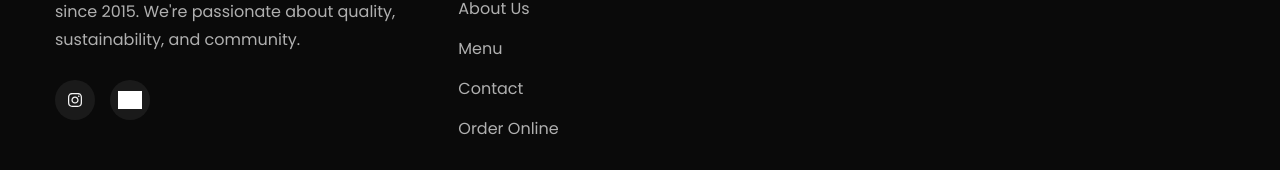
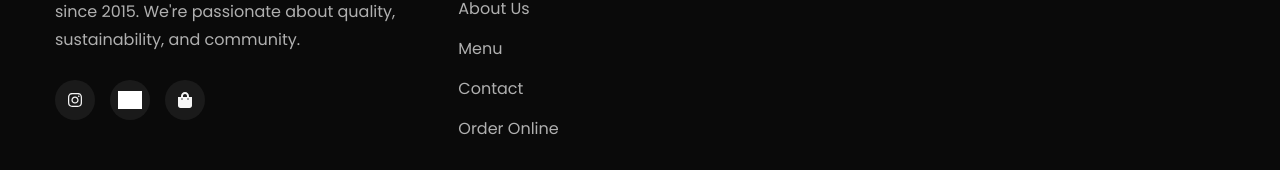
Before and after one commit to mriya23/kapur-coffee, a React (Create React App) app: page / in a window 1280 px wide. Shown: the part 3989-4159 px from the top of the page. Built offline with nearby package versions, Linux system fonts and the light colour scheme; grey boxes are pictures that could not be loaded.

Commit message:
update grabfood

```diff
--- a/src/components/Footer/Footer.css
+++ b/src/components/Footer/Footer.css
@@ -62,7 +62,6 @@
   transform: translateY(-3px);
 }
 
-/* Tokopedia Logo Styling */
 .tokopedia-logo {
   width: 24px;
   height: 24px;
@@ -73,6 +72,18 @@
 
 .social-icons a:hover .tokopedia-logo {
   filter: brightness(0) invert(0.8) sepia(1) saturate(5) hue-rotate(0deg);
+}
+
+.grabfood-logo {
+  width: 22px;
+  height: 22px;
+  object-fit: contain;
+  filter: brightness(0) invert(1);
+  transition: all 0.3s ease;
+}
+
+.grabfood-icon:hover .grabfood-logo {
+  filter: brightness(0) invert(0.8) sepia(1) saturate(5) hue-rotate(60deg);
 }
 
 .footer-links h3 {
--- a/src/components/Footer/Footer.js
+++ b/src/components/Footer/Footer.js
@@ -1,5 +1,5 @@
 import React from 'react';
-import { FaInstagram } from 'react-icons/fa';
+import { FaInstagram, FaShoppingBag } from 'react-icons/fa';
 import './Footer.css';
 
 const Footer = () => {
@@ -28,6 +28,13 @@ const Footer = () => {
                   alt="Tokopedia"
                   className="tokopedia-logo"
                 />
+              </a>
+              <a href="https://food.grab.com/id/id/restaurant/online-delivery/6-C6EFDE3XRJKDJA?sourceID=20241014_195243_EFD309725A6849708F149D8BAC1E75EC_MEXMPS"
+                 target="_blank"
+                 rel="noopener noreferrer"
+                 aria-label="GrabFood"
+                 className="grabfood-icon">
+                <FaShoppingBag />
               </a>
             </div>
           </div>
```
